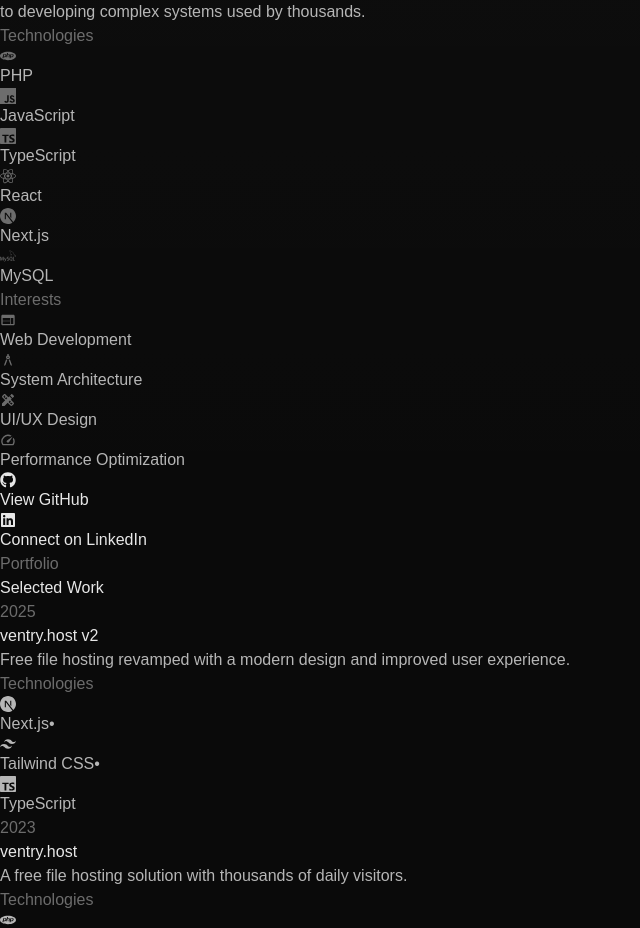
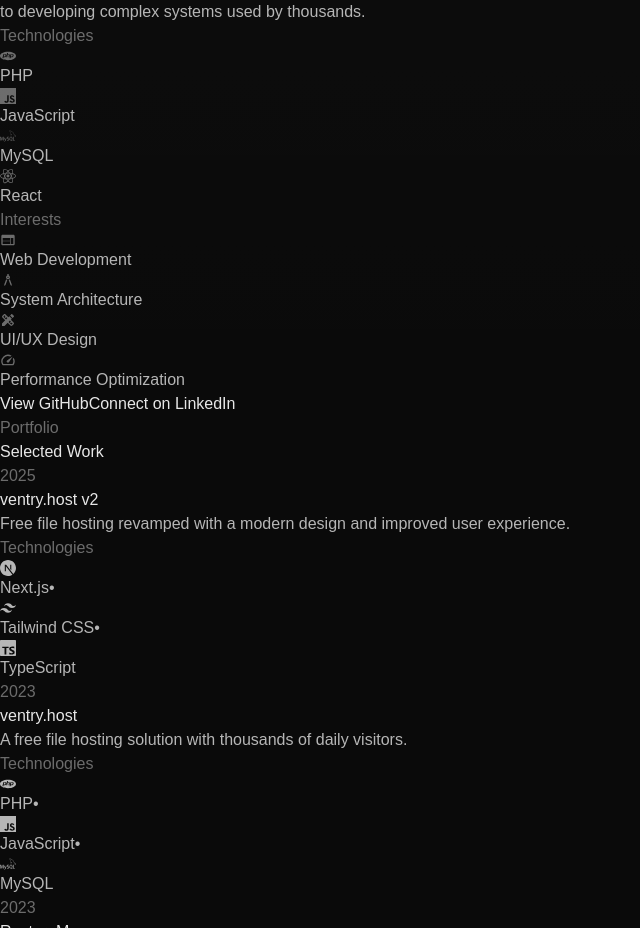
Before and after one commit to AtomicWasTaken/jleibl.net, a Next.js app: page / in a window 1280 px wide. Shown: the part 7180-8108 px from the top of the page, without its empty margins (0-640 px from the left). Built offline with nearby package versions, Linux system fonts and the light colour scheme.

Commit message:
refactor(About): clean up unused imports and code

```diff
--- a/src/components/sections/About.tsx
+++ b/src/components/sections/About.tsx
@@ -1,8 +1,7 @@
 import { motion } from 'framer-motion';
 import Image from 'next/image';
 import { FadeIn } from '../ui/FadeIn';
-import { FaGithub, FaLinkedin } from 'react-icons/fa';
-import { SiPhp, SiJavascript, SiMysql, SiReact, SiNextdotjs, SiTypescript } from 'react-icons/si';
+import { SiPhp, SiJavascript, SiMysql, SiReact } from 'react-icons/si';
 import { MdWeb, MdArchitecture, MdDesignServices, MdSpeed } from 'react-icons/md';
 
 interface Tech {
@@ -18,10 +17,8 @@
 const technologies: Tech[] = [
   { name: 'PHP', icon: <SiPhp /> },
   { name: 'JavaScript', icon: <SiJavascript /> },
-  { name: 'TypeScript', icon: <SiTypescript /> },
-  { name: 'React', icon: <SiReact /> },
-  { name: 'Next.js', icon: <SiNextdotjs /> },
-  { name: 'MySQL', icon: <SiMysql /> }
+  { name: 'MySQL', icon: <SiMysql /> },
+  { name: 'React', icon: <SiReact /> }
 ];
 
 const interests: Interest[] = [
@@ -128,20 +125,18 @@
                   href="https://github.com/AtomicWasTaken"
                   target="_blank"
                   rel="noopener noreferrer"
-                  className="w-full text-center px-6 sm:px-8 py-3 sm:py-4 border theme-border rounded-lg sm:rounded-full hover:theme-bg-05 transition-colors text-sm sm:text-base tracking-wide font-medium theme-text-90 flex items-center justify-center"
+                  className="w-full text-center px-6 sm:px-8 py-3 sm:py-4 border theme-border rounded-lg sm:rounded-full hover:theme-bg-05 transition-colors text-sm sm:text-base tracking-wide font-medium theme-text-90"
                   whileHover={{ scale: 1.02 }}
                 >
-                  <FaGithub className="mr-2" />
                   View GitHub
                 </motion.a>
                 <motion.a
                   href="https://www.linkedin.com/in/janmarlonleibl/"
                   target="_blank"
                   rel="noopener noreferrer"
-                  className="w-full text-center px-6 sm:px-8 py-3 sm:py-4 border theme-border rounded-lg sm:rounded-full hover:theme-bg-05 transition-colors text-sm sm:text-base tracking-wide font-medium theme-text-90 flex items-center justify-center"
+                  className="w-full text-center px-6 sm:px-8 py-3 sm:py-4 border theme-border rounded-lg sm:rounded-full hover:theme-bg-05 transition-colors text-sm sm:text-base tracking-wide font-medium theme-text-90"
                   whileHover={{ scale: 1.02 }}
                 >
-                  <FaLinkedin className="mr-2" />
                   Connect on LinkedIn
                 </motion.a>
               </div>
--- a/src/pages/api/hello.ts
+++ /dev/null
@@ -1,13 +0,0 @@
-// Next.js API route support: https://nextjs.org/docs/api-routes/introduction
-import type { NextApiRequest, NextApiResponse } from "next";
-
-type Data = {
-  name: string;
-};
-
-export default function handler(
-  req: NextApiRequest,
-  res: NextApiResponse<Data>,
-) {
-  res.status(200).json({ name: "John Doe" });
-}
```
Also changed, not shown: src/pages/index.tsx (indentation only).
